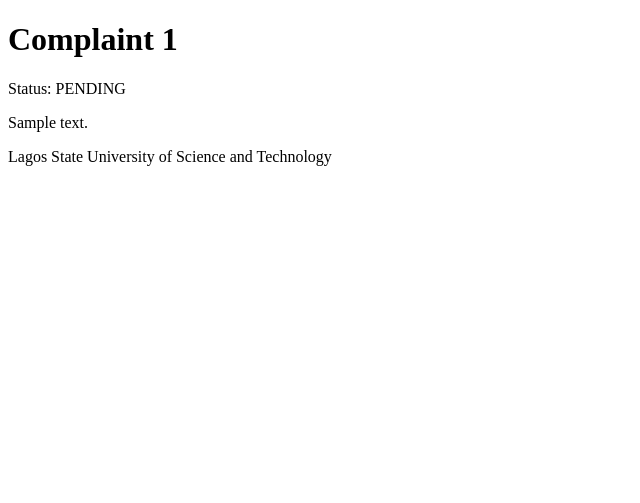
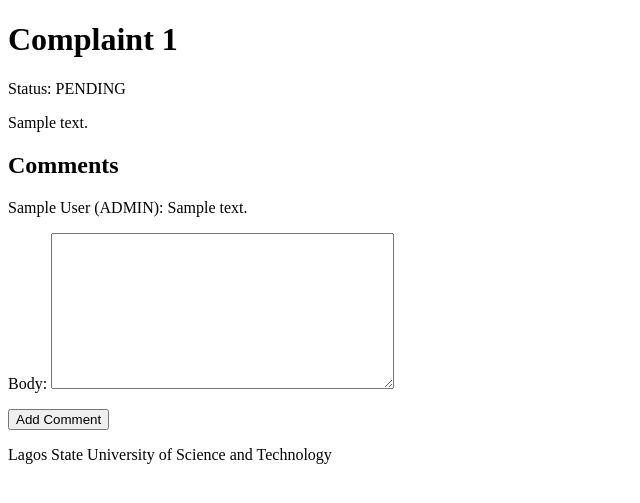
Before and after one commit to DocHoax/university_facility_management, a Django app: page /complaints/1/ in a window 1280 px wide. Shown: the part 26-529 px from the top of the page, without its empty margins (0-640 px from the left). Run offline with Django 5.2, Linux system fonts and the light colour scheme; a user stored in the database is signed in; tables that the repository leaves empty hold one stand-in row (values such as "Sample post").

Commit message:
feat: Implement complaint assignment and status update features with notifications

```diff
--- a/complaints/forms.py
+++ b/complaints/forms.py
@@ -1,5 +1,6 @@
 from django import forms
 
+from accounts.models import User
 from complaints.models import Complaint, ComplaintComment
 
 
@@ -13,3 +14,16 @@ class ComplaintCommentForm(forms.ModelForm):
     class Meta:
         model = ComplaintComment
         fields = ["body"]
+
+
+class ComplaintAssignmentForm(forms.Form):
+    assigned_to = forms.ModelChoiceField(queryset=User.objects.none())
+
+    def __init__(self, *args, **kwargs):
+        user_queryset = kwargs.pop("user_queryset", User.objects.none())
+        super().__init__(*args, **kwargs)
+        self.fields["assigned_to"].queryset = user_queryset
+
+
+class ComplaintStatusUpdateForm(forms.Form):
+    status = forms.ChoiceField(choices=Complaint._meta.get_field("status").choices)
--- a/complaints/urls.py
+++ b/complaints/urls.py
@@ -1,11 +1,19 @@
 from django.urls import path
 
-from complaints.views import complaint_create_view, complaint_detail_view, complaint_list_view
+from complaints.views import (
+    complaint_assign_view,
+    complaint_create_view,
+    complaint_detail_view,
+    complaint_list_view,
+    complaint_status_update_view,
+)
 
 app_name = "complaints"
 
 urlpatterns = [
     path("", complaint_list_view, name="list"),
     path("create/", complaint_create_view, name="create"),
+    path("<str:ticket_id>/assign/", complaint_assign_view, name="assign"),
+    path("<str:ticket_id>/status/", complaint_status_update_view, name="status-update"),
     path("<str:ticket_id>/", complaint_detail_view, name="detail"),
 ]
--- a/complaints/views.py
+++ b/complaints/views.py
@@ -1,8 +1,31 @@
+from django.contrib import messages
 from django.contrib.auth.decorators import login_required
+from django.core.mail import send_mail
+from django.http import HttpResponseForbidden
 from django.shortcuts import get_object_or_404, redirect, render
+from django.utils import timezone
 
-from complaints.forms import ComplaintCommentForm, ComplaintForm
-from complaints.models import Complaint
+from accounts.models import User
+from complaints.forms import ComplaintAssignmentForm, ComplaintCommentForm, ComplaintForm, ComplaintStatusUpdateForm
+from complaints.models import Complaint, ComplaintAssignment, ComplaintComment, ComplaintStatus
+from notifications.services import create_notification
+
+
+def _is_admin(user):
+    return user.is_authenticated and user.role == "ADMIN"
+
+
+def _is_maintenance(user):
+    return user.is_authenticated and user.role == "MAINTENANCE"
+
+
+def _notify(user, title, message):
+    create_notification(user, title, message)
+
+
+def _email(user, subject, body):
+    if user.email:
+        send_mail(subject, body, None, [user.email], fail_silently=True)
 
 
 @login_required
@@ -14,6 +37,7 @@ def complaint_create_view(request):
             complaint.user = request.user
             complaint.department = complaint.department or request.user.department
             complaint.save()
+            _notify(request.user, f"Complaint {complaint.ticket_id} submitted", "Your complaint has been received and is pending review.")
             return redirect("complaints:detail", ticket_id=complaint.ticket_id)
     else:
         form = ComplaintForm()
@@ -23,7 +47,16 @@ def complaint_create_view(request):
 @login_required
 def complaint_detail_view(request, ticket_id):
     complaint = get_object_or_404(Complaint, ticket_id=ticket_id)
-    comment_form = ComplaintCommentForm()
+    if request.method == "POST":
+        comment_form = ComplaintCommentForm(request.POST)
+        if comment_form.is_valid():
+            comment = comment_form.save(commit=False)
+            comment.complaint = complaint
+            comment.author = request.user
+            comment.save()
+            return redirect("complaints:detail", ticket_id=ticket_id)
+    else:
+        comment_form = ComplaintCommentForm()
     return render(request, "complaints/detail.html", {"complaint": complaint, "comment_form": comment_form})
 
 
@@ -31,3 +64,52 @@ def complaint_detail_view(request, ticket_id):
 def complaint_list_view(request):
     complaints = Complaint.objects.select_related("user", "department", "category").order_by("-date_submitted")
     return render(request, "complaints/list.html", {"complaints": complaints})
+
+
+@login_required
+def complaint_assign_view(request, ticket_id):
+    if not _is_admin(request.user):
+        return HttpResponseForbidden("Only administrators can assign complaints.")
+
+    complaint = get_object_or_404(Complaint, ticket_id=ticket_id)
+    maintenance_users = User.objects.filter(role="MAINTENANCE")
+    if request.method == "POST":
+        form = ComplaintAssignmentForm(request.POST, user_queryset=maintenance_users)
+        if form.is_valid():
+            assigned_to = form.cleaned_data["assigned_to"]
+            ComplaintAssignment.objects.update_or_create(
+                complaint=complaint,
+                defaults={"assigned_to": assigned_to, "assigned_by": request.user},
+            )
+            complaint.status = ComplaintStatus.ASSIGNED
+            complaint.save(update_fields=["status"])
+            _notify(assigned_to, f"Complaint {complaint.ticket_id} assigned", "A new complaint has been assigned to you.")
+            _notify(complaint.user, f"Complaint {complaint.ticket_id} assigned", "Your complaint has been assigned to maintenance staff.")
+            _email(assigned_to, f"Complaint {complaint.ticket_id} assigned", complaint.description)
+            messages.success(request, "Complaint assigned successfully.")
+            return redirect("complaints:detail", ticket_id=ticket_id)
+    else:
+        form = ComplaintAssignmentForm(user_queryset=maintenance_users)
+    return render(request, "complaints/assign.html", {"complaint": complaint, "form": form})
+
+
+@login_required
+def complaint_status_update_view(request, ticket_id):
+    if not _is_maintenance(request.user):
+        return HttpResponseForbidden("Only maintenance staff can update complaint status.")
+
+    complaint = get_object_or_404(Complaint, ticket_id=ticket_id)
+    if request.method == "POST":
+        form = ComplaintStatusUpdateForm(request.POST)
+        if form.is_valid():
+            complaint.status = form.cleaned_data["status"]
+            if complaint.status == ComplaintStatus.RESOLVED:
+                complaint.date_resolved = complaint.date_resolved or timezone.now()
+            complaint.save(update_fields=["status", "date_resolved"])
+            _notify(complaint.user, f"Complaint {complaint.ticket_id} updated", f"Your complaint status is now {complaint.status}.")
+            _email(complaint.user, f"Complaint {complaint.ticket_id} status update", f"Status updated to {complaint.status}.")
+            messages.success(request, "Complaint status updated.")
+            return redirect("complaints:detail", ticket_id=ticket_id)
+    else:
+        form = ComplaintStatusUpdateForm(initial={"status": complaint.status})
+    return render(request, "complaints/status_update.html", {"complaint": complaint, "form": form})
--- /dev/null
+++ b/notifications/services.py
@@ -0,0 +1,5 @@
+from notifications.models import Notification
+
+
+def create_notification(user, title, message):
+    return Notification.objects.create(user=user, title=title, message=message)
--- /dev/null
+++ b/templates/complaints/assign.html
@@ -0,0 +1,5 @@
+{% extends 'base.html' %}
+{% block content %}
+<h1>Assign {{ complaint.ticket_id }}</h1>
+<form method="post">{% csrf_token %}{{ form.as_p }}<button type="submit">Assign</button></form>
+{% endblock %}
--- a/templates/complaints/detail.html
+++ b/templates/complaints/detail.html
@@ -3,4 +3,9 @@
 <h1>Complaint {{ complaint.ticket_id }}</h1>
 <p>Status: {{ complaint.status }}</p>
 <p>{{ complaint.description }}</p>
+<h2>Comments</h2>
+{% for comment in complaint.comments.all %}
+<p>{{ comment.author }}: {{ comment.body }}</p>
+{% endfor %}
+<form method="post">{% csrf_token %}{{ comment_form.as_p }}<button type="submit">Add Comment</button></form>
 {% endblock %}
--- /dev/null
+++ b/templates/complaints/status_update.html
@@ -0,0 +1,5 @@
+{% extends 'base.html' %}
+{% block content %}
+<h1>Update {{ complaint.ticket_id }}</h1>
+<form method="post">{% csrf_token %}{{ form.as_p }}<button type="submit">Update Status</button></form>
+{% endblock %}
```
